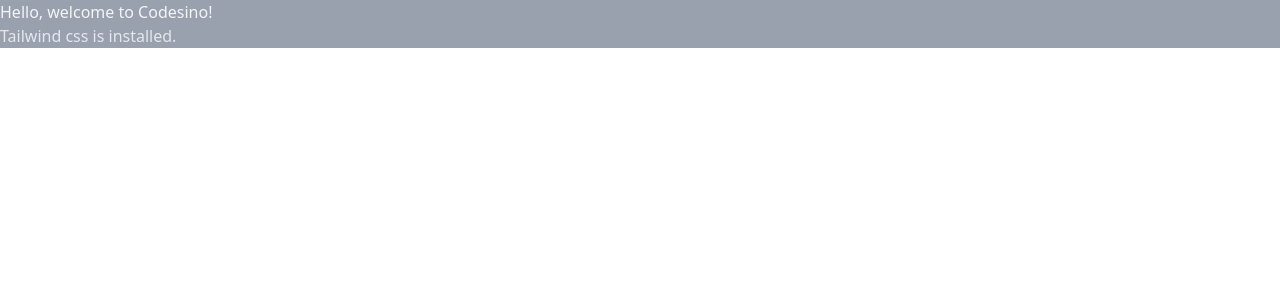
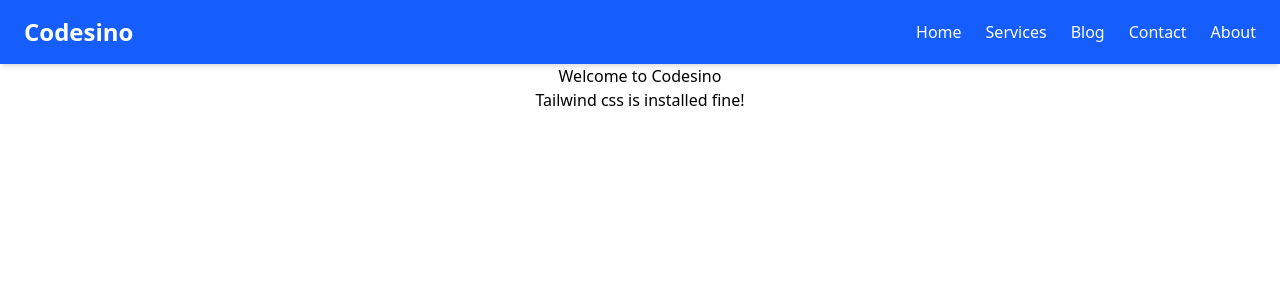
Before and after one commit to JohnsonMasino/Codesino, a React (Vite) app in the folder codesino/: page / in a window 1280 px wide. Shown: the top 300 px of the page. Built offline with nearby package versions, Linux system fonts and the light colour scheme.

Commit message:
Added Basic Settings

```diff
--- a/codesino/src/App.jsx
+++ b/codesino/src/App.jsx
@@ -1,12 +1,12 @@
-import Reac from 'react';
+import React from 'react';
+import Home from './pages/Home.jsx';
 
 
 function App() {
 
   return (
-    <div className='container bg-gray-400 mx-auto'>
-      <h1 className='text-gray-100'>Hello, welcome to Codesino!</h1>
-      <p className='text-gray-200'>Tailwind css is installed.</p>
+    <div className="App">
+      <Home />
     </div>
   );
 }
--- /dev/null
+++ b/codesino/src/components/Header.jsx
@@ -0,0 +1,34 @@
+import React from 'react';
+
+const Header = () => {
+    return (
+        <header className="bg-blue-600 text-white shadow-md">
+            <div className="container mx-auto flex justify-between items-center py-4 px-6">
+                <div className="text-2xl font-bold">
+                    <a href="/" className="hover:text-gray-200">Codesino</a>
+                </div>
+                <nav>
+                    <ul className="flex space-x-6">
+                        <li>
+                            <a href="/" className="hover:text-gray-200">Home</a>
+                        </li>
+                        <li>
+                            <a href="/services" className="hover:text-gray-200">Services</a>
+                        </li>
+                        <li>
+                            <a href="/blog" className="hover:text-gray-200">Blog</a>
+                        </li>
+                        <li>
+                            <a href="/contact" className="hover:text-gray-200">Contact</a>
+                        </li>
+                        <li>
+                            <a href="/about" className="hover:text-gray-200">About</a>
+                        </li>
+                    </ul>
+                </nav>
+            </div>
+        </header>
+    );
+};
+
+export default Header;
--- /dev/null
+++ b/codesino/src/pages/Home.jsx
@@ -0,0 +1,14 @@
+import React from 'react';
+import Header from '../components/Header.jsx';
+
+const Home = () => {
+    return (
+        <div style={{ textAlign: 'center'}}>
+            <Header />
+            <h1>Welcome to Codesino</h1>
+            <p>Tailwind css is installed fine!</p>
+        </div>
+    );
+};
+
+export default Home;
```
Also changed, not shown: codesino/src/components/Footer.jsx (added), codesino/src/pages/About.jsx (added), codesino/src/pages/Blog.jsx (added), codesino/src/pages/Contact.jsx (added), codesino/src/pages/Services.jsx (added).
